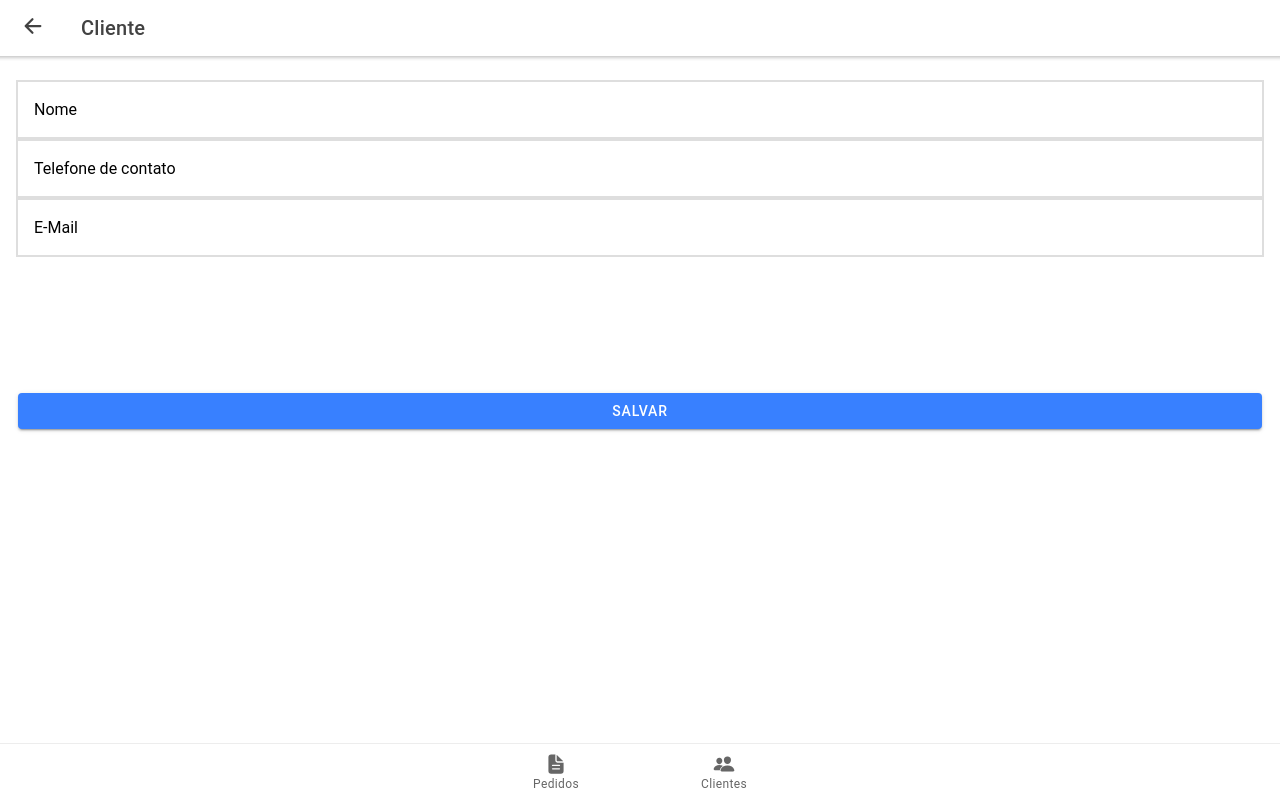
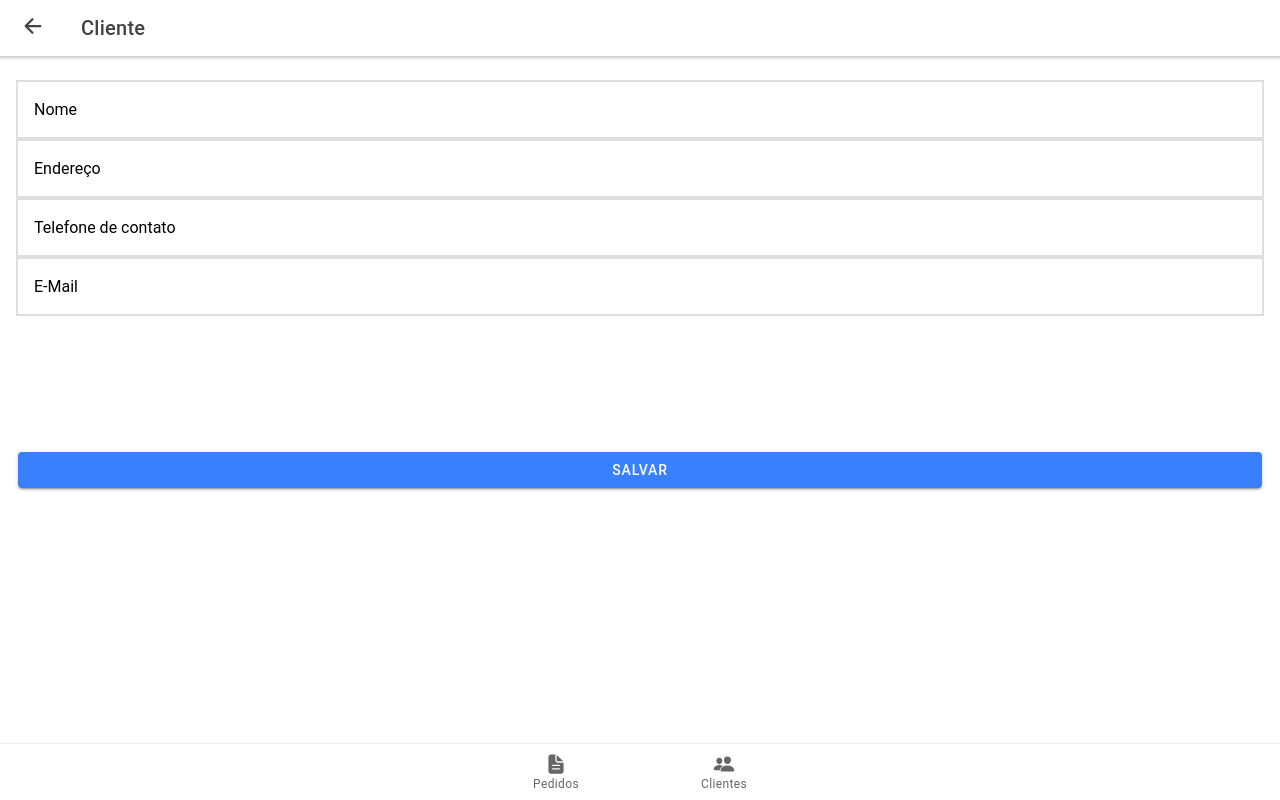
Before and after one commit to MikhailRommulo/app-cadastro-adega-1000-grau, a React (Create React App) app: page /make-client in a window 1280 px wide. Built offline with nearby package versions, Linux system fonts and the light colour scheme.

Commit message:
adjusting client, added address field

```diff
--- a/src/App.tsx
+++ b/src/App.tsx
@@ -34,6 +34,7 @@ import '@ionic/react/css/display.css';
 /* Theme variables */
 import './theme/variables.css';
 import MakeClient from './pages/MakeClient';
+import MakeOrder from './pages/MakeOrder';
 
 const App: React.FC = () => (
   <IonApp>
@@ -44,6 +45,7 @@ const App: React.FC = () => (
           <Route path="/clients" component={Clients} exact={true} />
           <Route path="/" render={() => <Redirect to="/orders" />} exact={true} />
           <Route path="/make-client" component={MakeClient} exact={true} />
+          <Route path="/make-order" component={MakeOrder} exact={true} />
         </IonRouterOutlet>
         <IonTabBar slot="bottom">
           <IonTabButton tab="orders" href="/orders">
--- a/src/pages/Clients.tsx
+++ b/src/pages/Clients.tsx
@@ -70,7 +70,7 @@ const Clients: React.FC = () => {
                     {client.name}
                   </IonBadge>
                 </IonRow>
-                <IonRow className="ion-margin-bottom">
+                <IonRow>
                   <IonCol size="12" >
                     <IonLabel>{client.phoneContact}</IonLabel>
                   </IonCol>
@@ -80,6 +80,9 @@ const Clients: React.FC = () => {
                       {client.email}
                     </IonLabel>
                   </IonCol>
+                </IonRow>
+                <IonRow className="ion-margin-bottom">
+                  <IonLabel className="ion-text-wrap">{client.address}</IonLabel>
                 </IonRow>
                 <IonRow className="ion-justify-content-between">
                   <IonButton color="mendium" onClick={() => {
--- a/src/pages/MakeClient.tsx
+++ b/src/pages/MakeClient.tsx
@@ -26,6 +26,7 @@ const MakeClient: React.FC = () => {
 
   const [id, setId] = useState<string>();
   const [name, setName] = useState<string>();
+  const [address, setAddres] = useState<string>();
   const [phoneContact, setPhoneContact] = useState<string>();
   const [email, setEmail] = useState<string>();
 
@@ -34,6 +35,7 @@ const MakeClient: React.FC = () => {
       const clientPass = history.location.state as ClientModel;
       setId(clientPass.id);
       setName(clientPass.name);
+      setAddres(clientPass.address);
       setPhoneContact(clientPass.phoneContact);
       setEmail(clientPass.email);
     } else {
@@ -45,6 +47,7 @@ const MakeClient: React.FC = () => {
     if (id) {
       axios.put(`https://adega-1000-grau.herokuapp.com/clients/${id}`, {
         name,
+        address,
         phoneContact,
         email
       })
@@ -54,6 +57,7 @@ const MakeClient: React.FC = () => {
     } else {
       axios.post('https://adega-1000-grau.herokuapp.com/clients', {
         name,
+        address,
         phoneContact,
         email
       })
@@ -95,6 +99,15 @@ const MakeClient: React.FC = () => {
             ></IonInput>
           </IonItem>
           <IonItem>
+            <IonLabel position="floating">Endereço</IonLabel>
+            <IonInput
+              required
+              type="text"
+              value={address}
+              onIonChange={e => { setAddres(e.detail.value!) }}
+            ></IonInput>
+          </IonItem>
+          <IonItem>
             <IonLabel position="floating">Telefone de contato</IonLabel>
             <IonInput
               required
```
